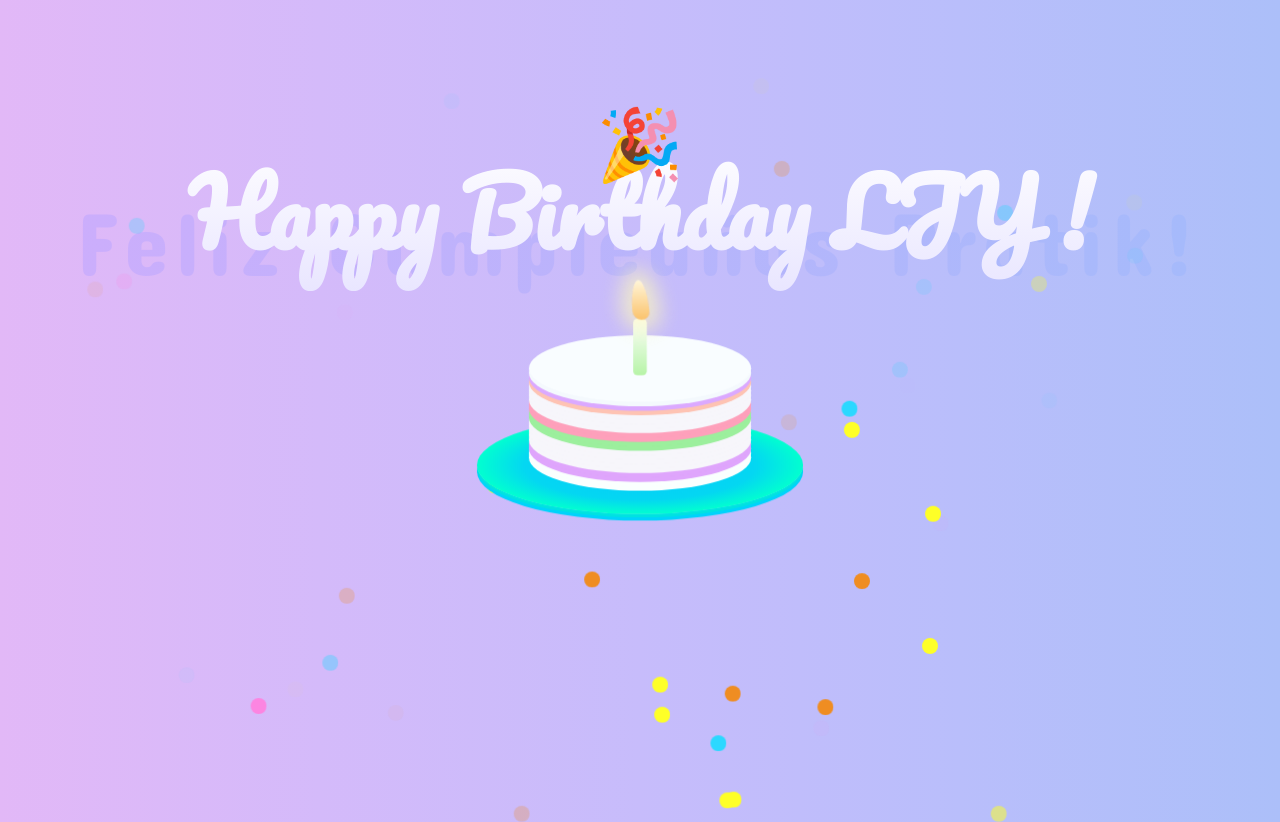
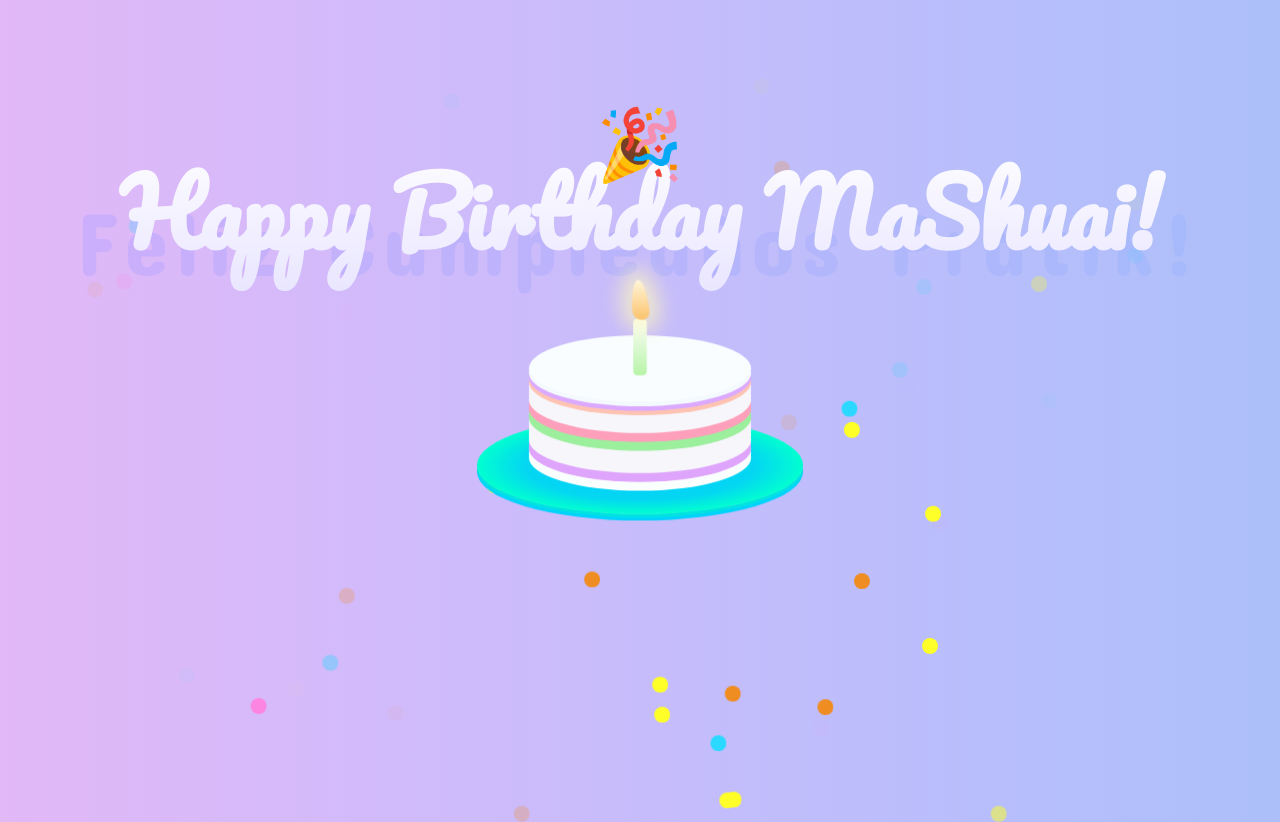
Before and after one commit to 1293329648/1293329648.github.io, a plain HTML site: page index.html in a window 1280 px wide. Drawn offline with Linux system fonts and the light colour scheme.

Commit message:
Update index.html

```diff
--- a/index.html
+++ b/index.html
@@ -65,7 +65,7 @@
 <div class="after"></div>
 </div>
 <h1>Feliz Cumpleaños Pratik!</h1>
-<h2> Happy Birthday LJY !</h2>
+<h2> Happy Birthday  MaShuai!</h2>
 <span>🎉</span>
 <div class="candle">
 <div id="flame" class="lit"></div>
```
